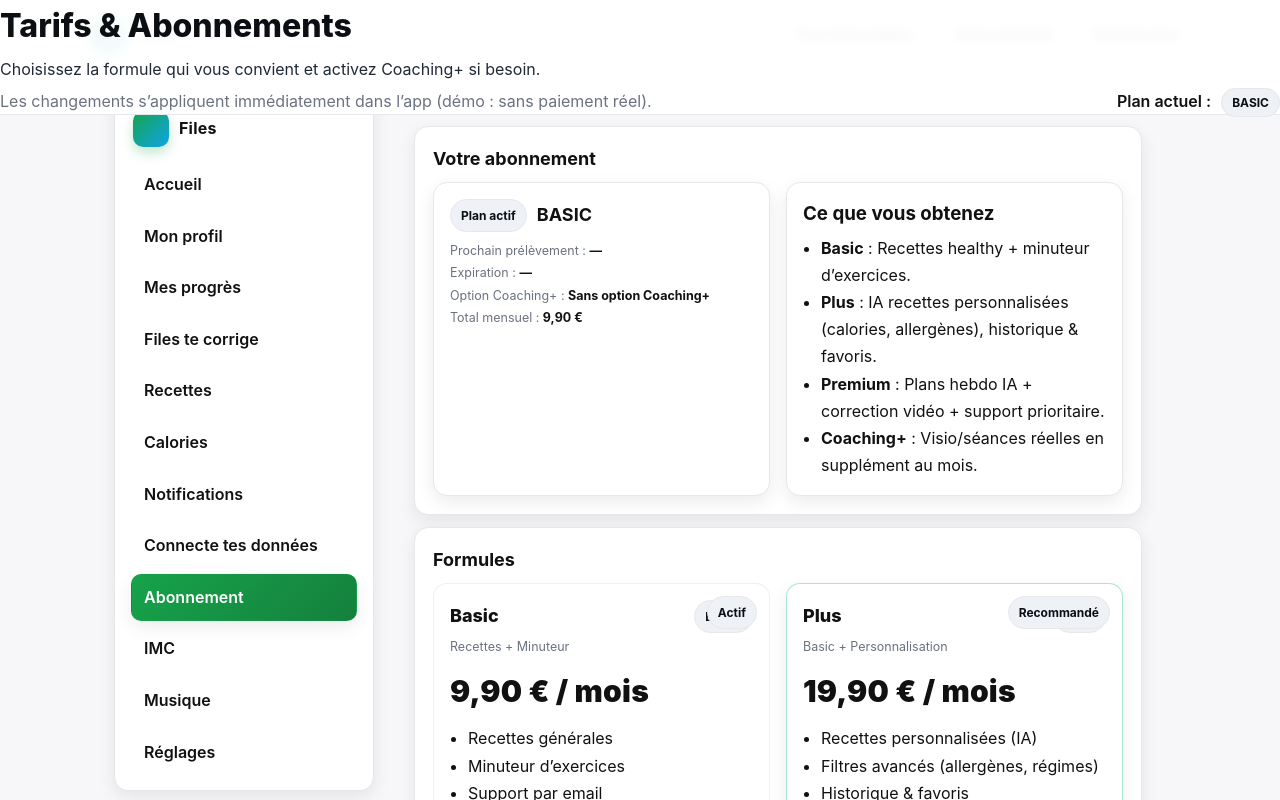
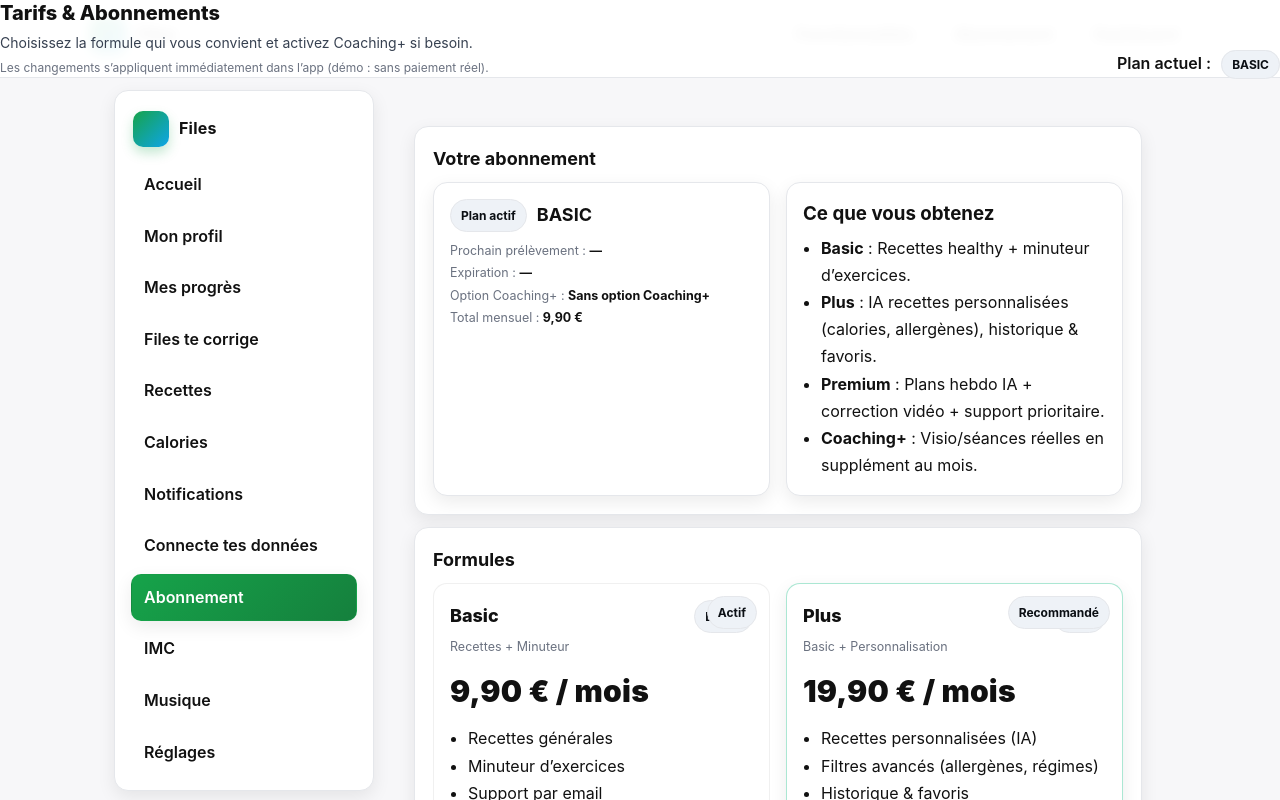
Before and after one commit to lebasquelyza/appli-files, a Next.js app in the folder apps/web/: page /dashboard/pricing in a window 1280 px wide. Shown: the top 800 px of the page. Built offline with nearby package versions, Linux system fonts and the light colour scheme; no server answers.

Commit message:
Update page.tsx

```diff
--- a/apps/web/app/dashboard/pricing/page.tsx
+++ b/apps/web/app/dashboard/pricing/page.tsx
@@ -93,20 +93,29 @@ export default async function Page({ searchParams }: { searchParams?: { success?
 
   return (
     <div className="container" style={{ paddingTop:24, paddingBottom:32 }}>
-      {/* Header */}
      <header className="page-header" style={{ marginBottom:18 }}>
   <div>
-          <h1 className="h1" style={{ marginBottom:6 }}>Tarifs & Abonnements</h1>
-          <p className="lead" style={{ margin:0 }}>Choisissez la formule qui vous convient et activez Coaching+ si besoin.</p>
-          <div className="text-xs" style={{color:"#6b7280", marginTop:6}}>
+
+    {/* Titre normal (≈20px) */}
+    <h1 style={{ margin:0, fontSize:20, lineHeight:1.3, fontWeight:800 }}>
+      Tarifs & Abonnements
+    </h1>
+    {/* Sous-titre plus petit (≈14px) */}
+    <p style={{ margin:"6px 0 0", fontSize:14, lineHeight:1.5, color:"#374151" }}>
+      Choisissez la formule qui vous convient et activez Coaching+ si besoin.
+    </p>
+    {/* Note encore plus discrète (≈12px) */}
+    <div style={{ marginTop:6, fontSize:12, lineHeight:1.5, color:"#6b7280" }}>
       Les changements s’appliquent immédiatement dans l’app (démo&nbsp;: sans paiement réel).
     </div>
   </div>
-        {/* ICI : même taille que le reste */}
-        <div style={{ fontSize: 16, fontWeight: 600 }}>
-          Plan actuel : <span className="badge" style={{ marginLeft: 6 }}>{plan}</span>
+
+  {/* Même taille que le reste pour le plan actuel */}
+  <div style={{ fontSize:16, fontWeight:600 }}>
+    Plan actuel : <span className="badge" style={{ marginLeft:6 }}>{plan}</span>
   </div>
 </header>
+
 
       {/* Alerts */}
       {!!searchParams?.success && (
```
Lines whose indentation alone changed are shown as unchanged.
